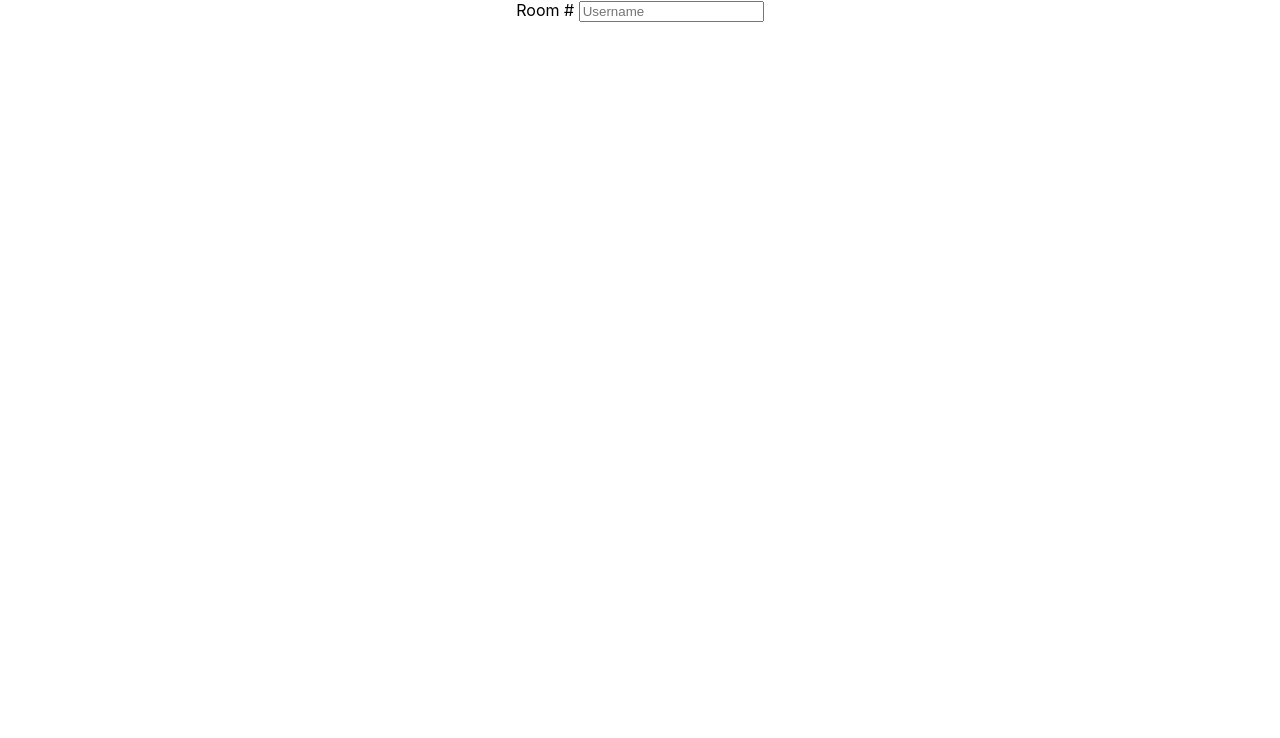
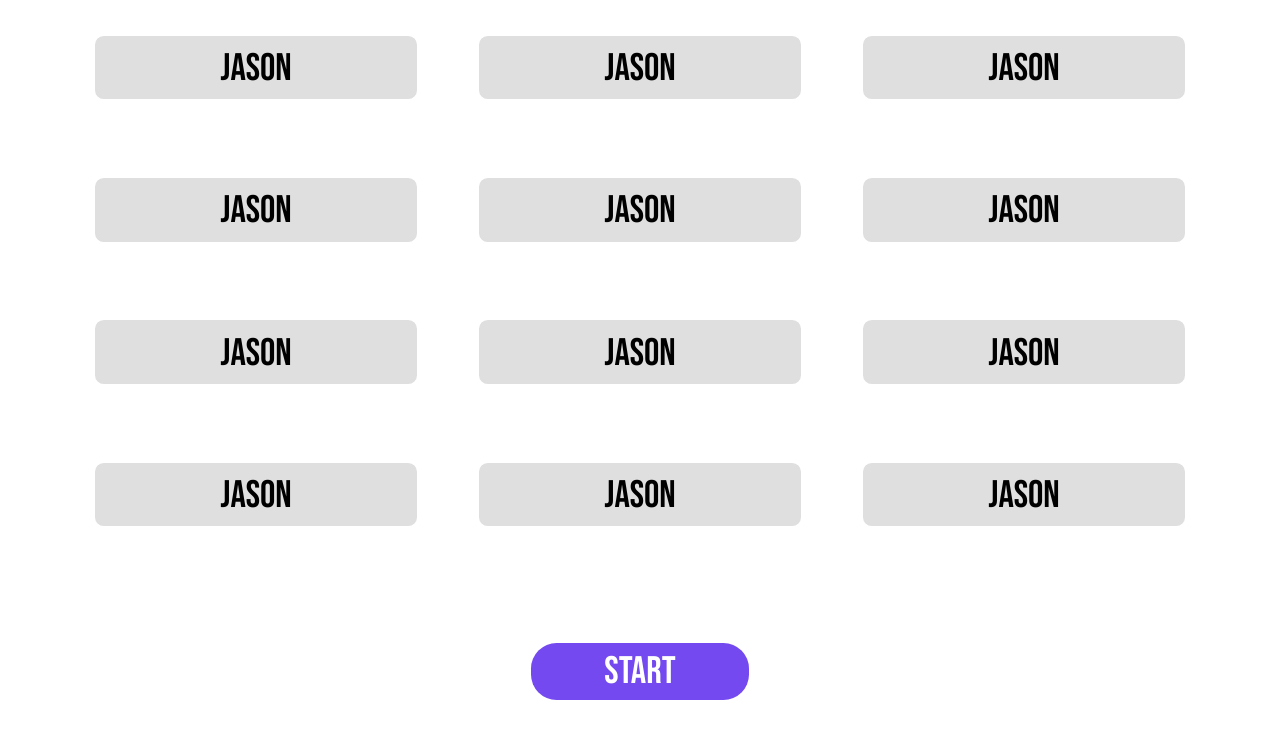
Before and after one commit to LoJJoS/frontend, a React (Create React App) app: page / in a window 1280 px wide. Shown: the top 738 px of the page. Built offline with nearby package versions, Linux system fonts and the light colour scheme.

Commit message:
finished lobby for now, gotta cleanup the mess of css into its proper file

```diff
--- a/package.json
+++ b/package.json
@@ -10,7 +10,7 @@
     "react": "^17.0.2",
     "react-bootstrap": "^2.0.2",
     "react-dom": "^17.0.2",
-    "react-scripts": "4.0.3",
+    "react-scripts": "^4.0.3",
     "web-vitals": "^1.1.2"
   },
   "scripts": {
--- a/src/App.css
+++ b/src/App.css
@@ -1,3 +1,13 @@
+@import url("https://fonts.googleapis.com/css2?family=Bebas+Neue&display=swap");
+
+* {
+  font-family: "Bebas Neue";
+  font-size: 64px;
+  font-style: normal;
+  font-weight: 400;
+  font-size: 5vh;
+}
+
 .App {
   text-align: center;
 }
@@ -36,3 +46,50 @@
     transform: rotate(360deg);
   }
 }
+
+.row {
+  display: flex;
+  justify-content: center;
+  flex-direction: row;
+}
+.col {
+  border-radius: 1.1vh;
+  height: 4.5vw;
+  width: 30vw;
+  background-color: #DFDFDF;
+  border-style: solid;
+  border-width: 3px;
+  border-color: #DFDFDF;
+  margin: 2.4vw;
+  margin-bottom: 6vh;
+}
+
+.username {
+  font-size: 3vw;
+  position: relative;
+  top: 0.5vh;
+  top: 0.5vw;
+  /* left: 0.5vw;
+  right: 0.5vw; */
+  text-align: center;
+}
+
+.names {
+  margin: auto;
+  width: 90vw;
+  padding: 5px;
+}
+
+.startButton {
+  font-size: 3vw;
+  border: none;
+  border-radius: 2vw;
+  background-color: #7449EF;
+  position: relative;
+  top: 4vh;
+  margin: auto;
+  margin-top: 4vh;
+  width: 17vw;
+  padding: 5px;
+  color: white;
+}
--- a/src/App.js
+++ b/src/App.js
@@ -1,10 +1,12 @@
 import "./App.css";
 import JoinRoom from "./Components/joinroom/JoinRoom";
+import Lobby from "./Components/lobby/Lobby";
 
 function App() {
   return (
     <div className="App">
-      <JoinRoom></JoinRoom>
+      {/* <JoinRoom></JoinRoom> */}
+      <Lobby />
     </div>
   );
 }
--- /dev/null
+++ b/src/Components/lobby/Lobby.css
@@ -0,0 +1,7 @@
+Row {
+    flex-direction: row;
+}
+Col {
+    border-width: 5rem;
+    border-color: blue;
+}
--- a/src/Components/lobby/Lobby.js
+++ b/src/Components/lobby/Lobby.js
@@ -0,0 +1,59 @@
+import React from 'react';
+
+function Lobby() {
+    return (
+        <>
+        <div className="names">
+            <div className="row">
+                <div className="col">
+                    <div className="username">Jason</div>
+                </div>
+                <div className="col">
+                    <div className="username">Jason</div>
+                </div>
+                <div className="col">
+                    <div className="username">Jason</div>
+                </div>
+
+            </div>
+            <div className="row">
+                <div className="col">
+                    <div className="username">Jason</div>
+                </div>
+                <div className="col">
+                    <div className="username">Jason</div>
+                </div>
+                <div className="col">
+                    <div className="username">Jason</div>
+                </div>
+            </div>
+            <div className="row">
+            <div className="col">
+                    <div className="username">Jason</div>
+                </div>
+                <div className="col">
+                    <div className="username">Jason</div>
+                </div>
+                <div className="col">
+                    <div className="username">Jason</div>
+                </div>
+            </div>
+            <div className="row">
+            <div className="col">
+                    <div className="username">Jason</div>
+                </div>
+                <div className="col">
+                    <div className="username">Jason</div>
+                </div>
+                <div className="col">
+                    <div className="username">Jason</div>
+                </div>
+            </div>
+        </div>
+
+        <button className="startButton" onClick={() => {console.log('TODO')}}>Start</button>
+        </>
+    );
+  }
+
+  export default Lobby;
```
Also changed, not shown: src/Components/joinroom/JoinRoom.css (line endings or trailing spaces), src/Components/joinroom/JoinRoom.js (line endings or trailing spaces), 1 other file (tests, documents, lock files or other folders).
